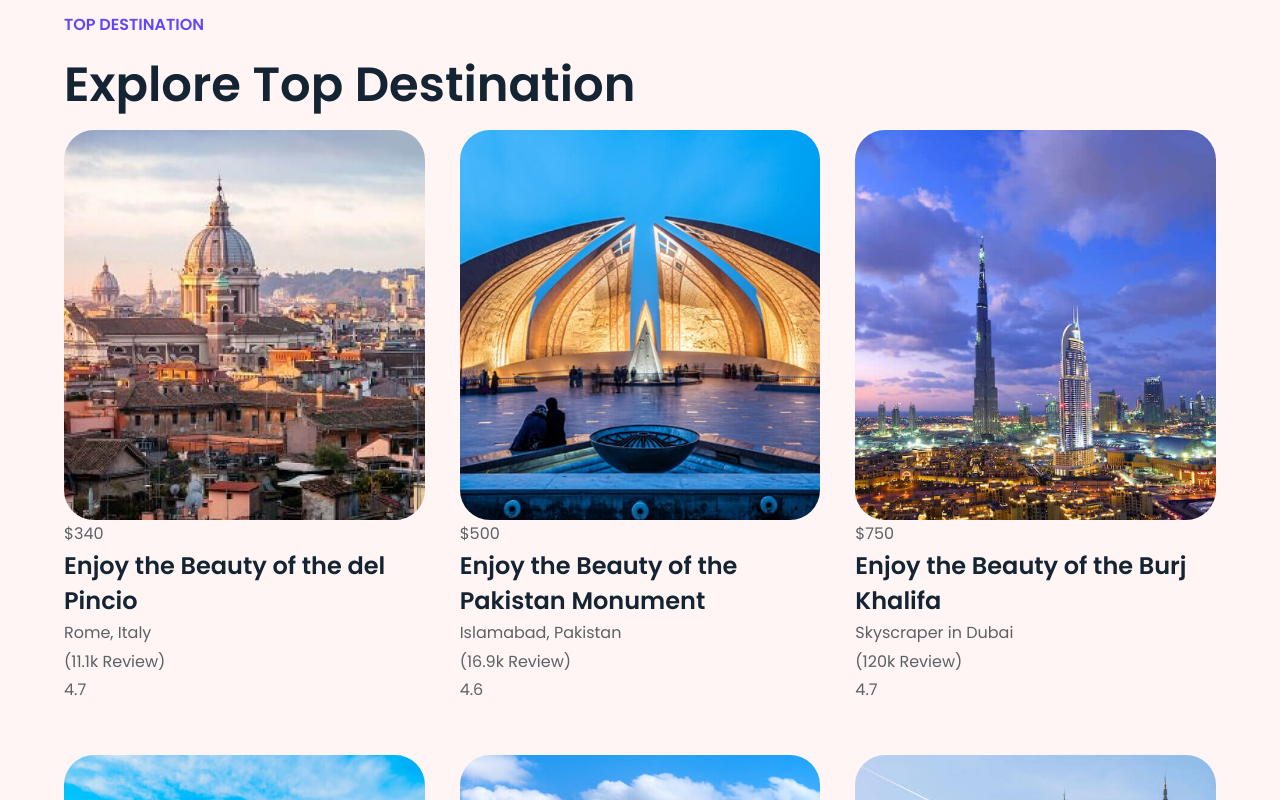
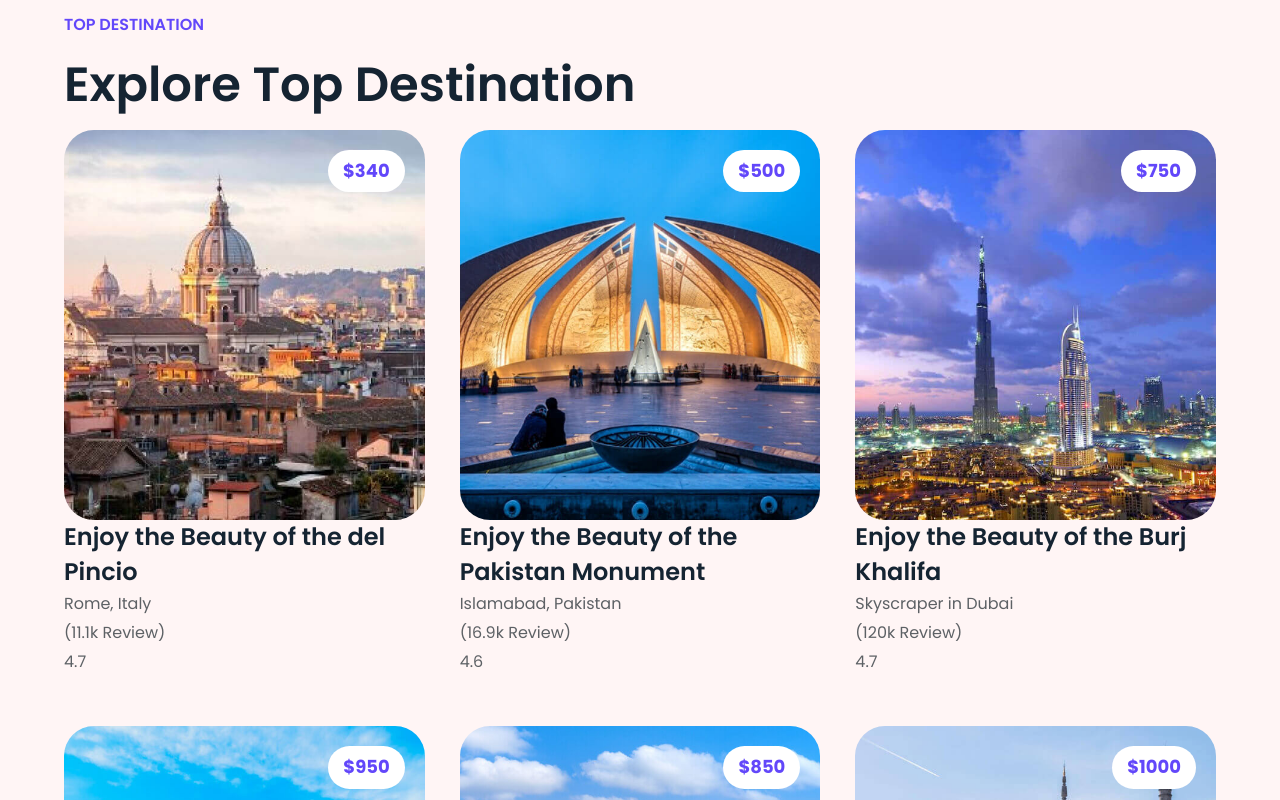
Before and after one commit to Meetkamal256/travelia-website-react-typescript, a React (Vite) app: page / in a window 1280 px wide. Shown: the part 1620-2420 px from the top of the page. Built offline with nearby package versions, Linux system fonts and the light colour scheme.

Commit message:
fixed typescript error by adding React.CSSProperties

```diff
--- a/src/components/destination/Destination.tsx
+++ b/src/components/destination/Destination.tsx
@@ -12,14 +12,20 @@ const Destination = () => {
             const { id, image, price, title, address, review, rating } = list;
             return (
               <div className="desti__card" key={id}>
-                <div className="card__banner">
+                <div
+                  className="card__banner img-holder"
+                  style={
+                    {
+                      "--width": "600px",
+                      "--height": "650px",
+                    } as React.CSSProperties
+                  }
+                >
                   <img
                     src={image}
                     alt=""
                     loading="lazy"
                     className="img-cover"
-                    width="600"
-                    height="650"
                   />
                   <span className="card__price">{price}</span>
                 </div>
--- a/src/components/destination/destination.css
+++ b/src/components/destination/destination.css
@@ -6,9 +6,32 @@
 
 .desti__card .card__banner {
   position: relative;
+  border-radius: var(--radius-30);
 }
 
-.desti__card .card__banner img {
+.card__banner img {
   background-color: var(--bg-gainsboro);
-  border-radius: var(--radius-30);
 }
+
+.desti__card .card__banner .img-cover:is(:hover, :focus-within) {
+  transform: scale(1.05);
+}
+
+.desti__card .card__price {
+  color: var(--bg-majorelle-blue);
+  background: var(--bg-white);
+  padding: 5px 15px;
+  max-width: fit-content;
+  border-radius: var(--radius-pill);
+  position: absolute;
+  top: 20px;
+  right: 20px;
+  font-size: 1.8rem;
+  font-weight: var(--weight-bold);
+}
+
+.img-holder {
+  aspect-ratio: var(--width) / var(--height);
+  background-color: var(--bg-gainsboro);
+  overflow: hidden;
+}
```
